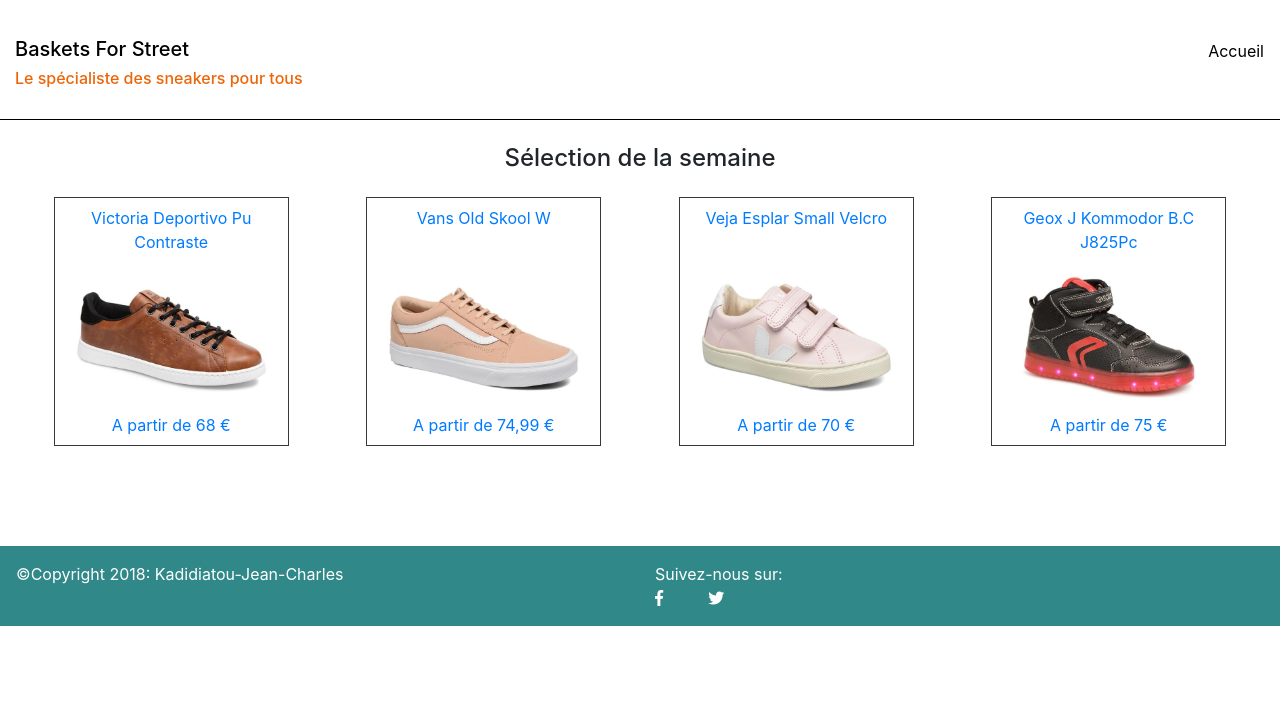
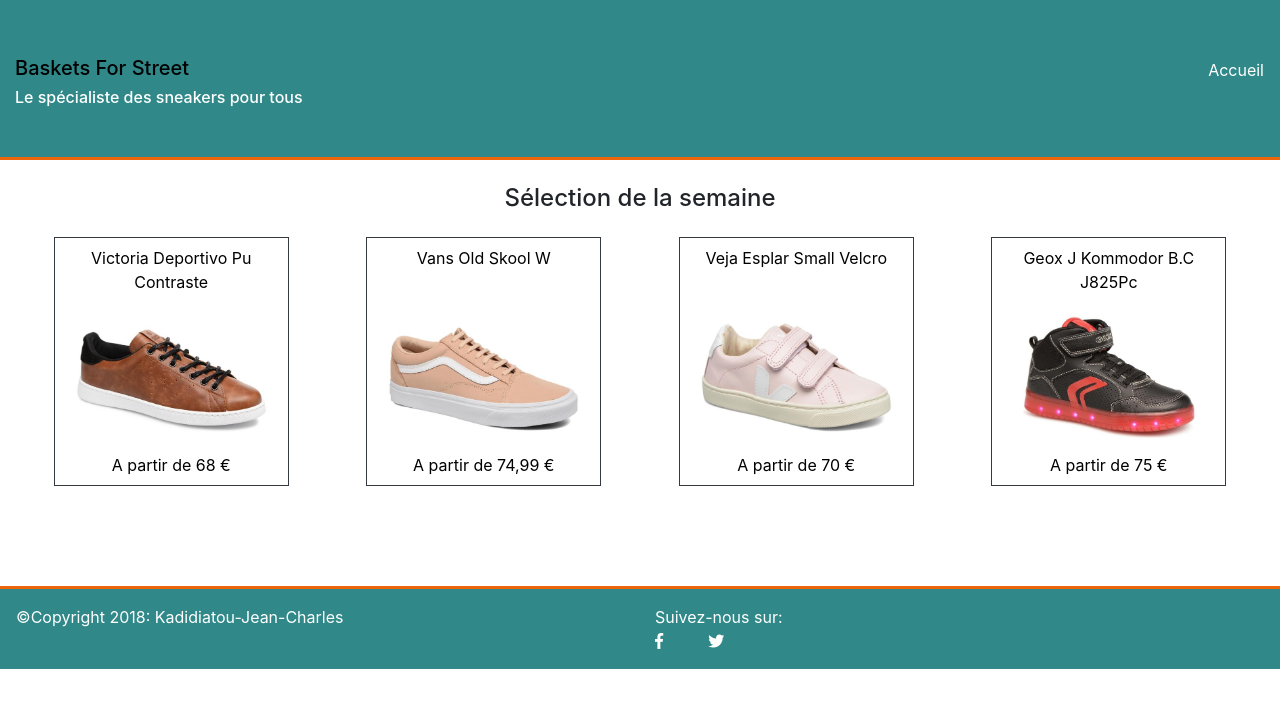
Before and after one commit to kadidiatoukonte/eCommerce-Jean-Charles-Kadidiatou-1, a PHP site: page / in a window 1280 px wide. Shown: the top 708 px of the page. Run offline with PHP 8.4, Linux system fonts and the light colour scheme; some libraries are stand-ins or nearby versions.

Commit message:
borders, background or text color changes to header and/or footer

```diff
--- a/css/main.css
+++ b/css/main.css
@@ -288,6 +288,10 @@ textarea {
 
 /******************Start*******************************************************/
 
+a:link{
+  text-decoration: none;
+}
+
 /******************Colors******************************************************/
 
 .blueGreyText{
@@ -310,13 +314,17 @@ textarea {
   color: #000!important;
 }
 
+.whiteText{
+  color: #fff!important;
+}
+
 
 /**************************Header**********************************************/
 
 header{
   width: 100%;
-  height: 15vh;
-  border-bottom: 1px solid black;
+  height: 20vh;
+  border-bottom: 3px solid #ec6609;
 }
 
 .menu{
@@ -343,6 +351,19 @@ main .description{
   overflow-y: auto;
 }
 
+/*******************************Footer*****************************************/
+
+.footer{
+  color: white;
+  bottom: 0;
+  /* position: absolute; */
+  padding: 1em;
+  margin-top: 100px;
+  border-top: 3px solid #ec6609;
+}
+
+/********************************Media queries*********************************/
+
 @media (min-width: 768px) {
   .basketCard{
     max-width: 350px;
@@ -357,13 +378,3 @@ main .description{
     min-height: 56px;
   }
 }
-
-/*******************************Footer*****************************************/
-
-.footer{
-  color: white;
-  bottom: 0;
-  /* position: absolute; */
-  padding: 1em;
-  margin-top: 100px;
-}
--- a/header.php
+++ b/header.php
@@ -1,14 +1,16 @@
-<header class="d-flex align-items-center">
+<header class="d-flex align-items-center blueGreyBackground">
   <div class="container-fluid">
     <div class="logonavbar row">
       <div class="logo col-9 col-lg-4">
-        <h1 class="h5 blackText">Baskets For Street </h1>
-        <h2 class="h6 orangeText">Le spécialiste des sneakers pour tous</h2>
+        <a href="index.php">
+          <h1 class="h5 blackText">Baskets For Street </h1>
+          <h2 class="h6 whiteText">Le spécialiste des sneakers pour tous</h2>
+        </a>
       </div>
       <div class="navbar col-3 col-lg-8 d-flex justify-content-end">
         <nav class="d-none d-md-block">
           <ul class="list-unstyled">
-            <li><a class="scroll blackText" href="index.php">Accueil</a></li>
+            <li><a class="scroll whiteText" href="index.php">Accueil</a></li>
           </ul>
         </nav>
         <nav class="d-md-none">
--- a/index.php
+++ b/index.php
@@ -23,10 +23,9 @@
 
 <main>
 
-
   <h2 class="text-center h4 mt-4">Sélection de la semaine</h2>
 
-  <div class="row mw1200 col-12 mx-auto d-flex justify-content-around">
+  <div class="row col-12 mx-auto d-flex justify-content-around">
 
       <?php
       foreach ($products as $key => $value) {
@@ -34,9 +33,9 @@
 
       <div class="basketCard mt-3 border border-dark col-12 col-md-6 col-lg-3">
         <a href="product_page.php?index=<?php echo $key; ?>">
-          <p class="cardTitle text-center pt-2"><?php echo $value['productName']; ?></p>
+          <p class="cardTitle text-center pt-2 blackText"><?php echo $value['productName']; ?></p>
           <img class="cardImg w-100" src=<?php echo $value['image'];?> alt="basket_homme.jpg">
-          <p class="cardPrice text-center pb-2 mb-0 mt-2"><?php echo $value['price'];?></p>
+          <p class="cardPrice text-center pb-2 mb-0 mt-2 blackText"><?php echo $value['price'];?></p>
         </a>
       </div>
 
```
